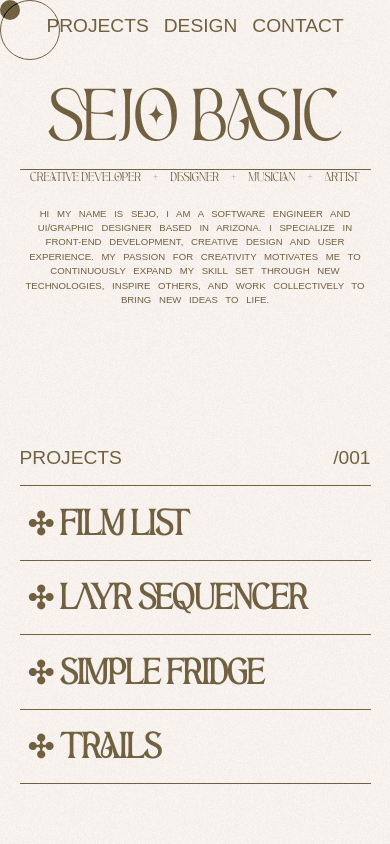
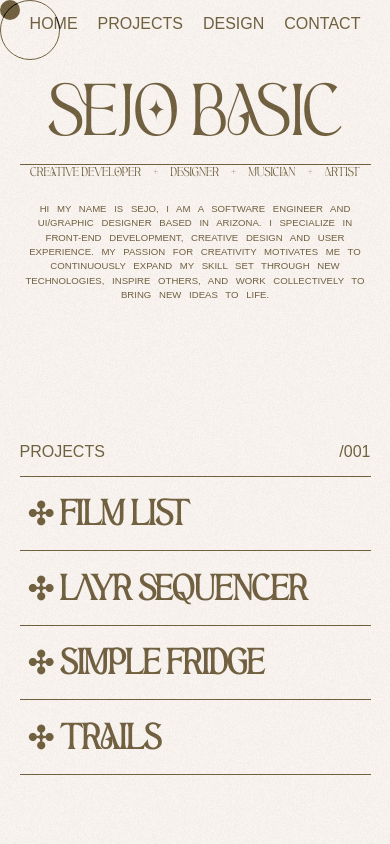
Before and after one commit to sejobasic/Portfolio-V2, a React (Create React App) app: page / in a window 390 px wide. Shown: the top 844 px of the page. Built offline with nearby package versions, Linux system fonts and the light colour scheme; no server answers; a web font is replaced by a local one.

Commit message:
First production test

```diff
--- a/src/App.js
+++ b/src/App.js
@@ -11,7 +11,7 @@ function App() {
   return (
     <>
       <Cursor />
-    <div className="wrapper">
+      <div className='wrapper' id='home'>
         <div className='main-container'>
           <Navbar />
           <Header />
--- a/src/components/Navbar.js
+++ b/src/components/Navbar.js
@@ -7,8 +7,11 @@ function Navbar() {
     <div className='nav'>
       <div className='navbar'>
         <div className='navbar-container'>
-          <span className='logo'>SB</span>
+          {/* <span className='logo'>SB</span> */}
           <nav className='nav-links'>
+          <Link to='home' spy={true} smooth={true} duration={1000}>
+              <span className='link-item'>HOME</span>
+            </Link>
             <Link to='projects' spy={true} smooth={true} duration={1000}>
               <span className='link-item'>PROJECTS</span>
             </Link>
--- a/src/styling/App.css
+++ b/src/styling/App.css
@@ -110,7 +110,7 @@ border-bottom: 1.5px solid var(--primary-color);
   display: flex;
   justify-content: space-between;
   padding: 12px 0;
-  font-size: 1.2rem;
+  font-size: 1rem;
 }
 
 .link-item {
@@ -122,7 +122,7 @@ border-bottom: 1.5px solid var(--primary-color);
   position: absolute;
   width: 100%;
   transform: scaleX(0);
-  height: 1px;
+  height: 1.5px;
   bottom: 0;
   left: 0;
   background: var(--primary-color);
--- a/src/styling/Design.css
+++ b/src/styling/Design.css
@@ -134,7 +134,7 @@ div.flag {
 }
 .load-btn {
   padding-top: 20px;
-  font-size: 1.2rem;
+  font-size: 1rem;
   font-style: normal;
   color: var(--primary-color);
   background: none;
--- a/src/styling/Header.css
+++ b/src/styling/Header.css
@@ -44,7 +44,7 @@
   .header-container p {
     margin: 0 auto 25px;
     text-align: center;
-    font-size: 1.2rem;
+    font-size: 1rem;
   }
 
   .title-container {
@@ -69,7 +69,7 @@
   }
 
   .title-container {
-    font-size: 1.2rem;
+    font-size: 0.9rem;
   }
 
 }
--- a/src/styling/Navbar.css
+++ b/src/styling/Navbar.css
@@ -1,8 +1,8 @@
 .navbar .navbar-container {
   display: flex;
   padding: 12px 0;
-  font-size: 1.2rem;
-  justify-content: space-between;
+  font-size: 1rem;
+  justify-content: center;
 }
 
 .nav {
@@ -16,11 +16,13 @@
 
 .nav-links {
   display: flex;
-  gap: 15px;
+  gap: 100px;
 }
 
-.nav-links span {
+.nav-links span:hover {
   cursor: pointer;
+  font-style: italic;
+
 }
 
 @media(max-width: 600px) {
@@ -31,6 +33,10 @@
     gap: 15px;
   }
 
+  .nav-links {
+    gap: 20px;
+  }
+
   .logo {
     display: none;
   }
```
Lines whose indentation alone changed are shown as unchanged.
